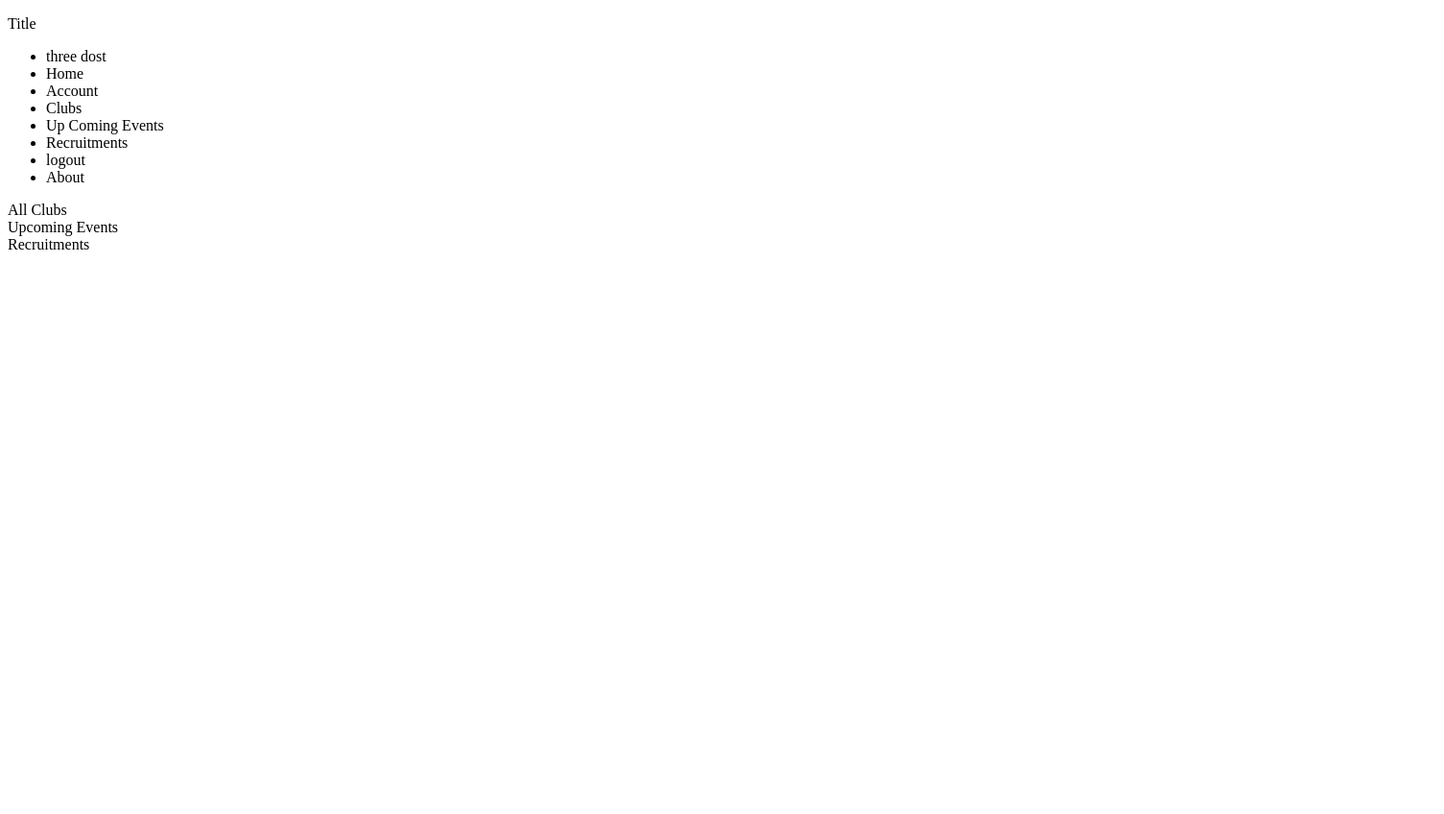
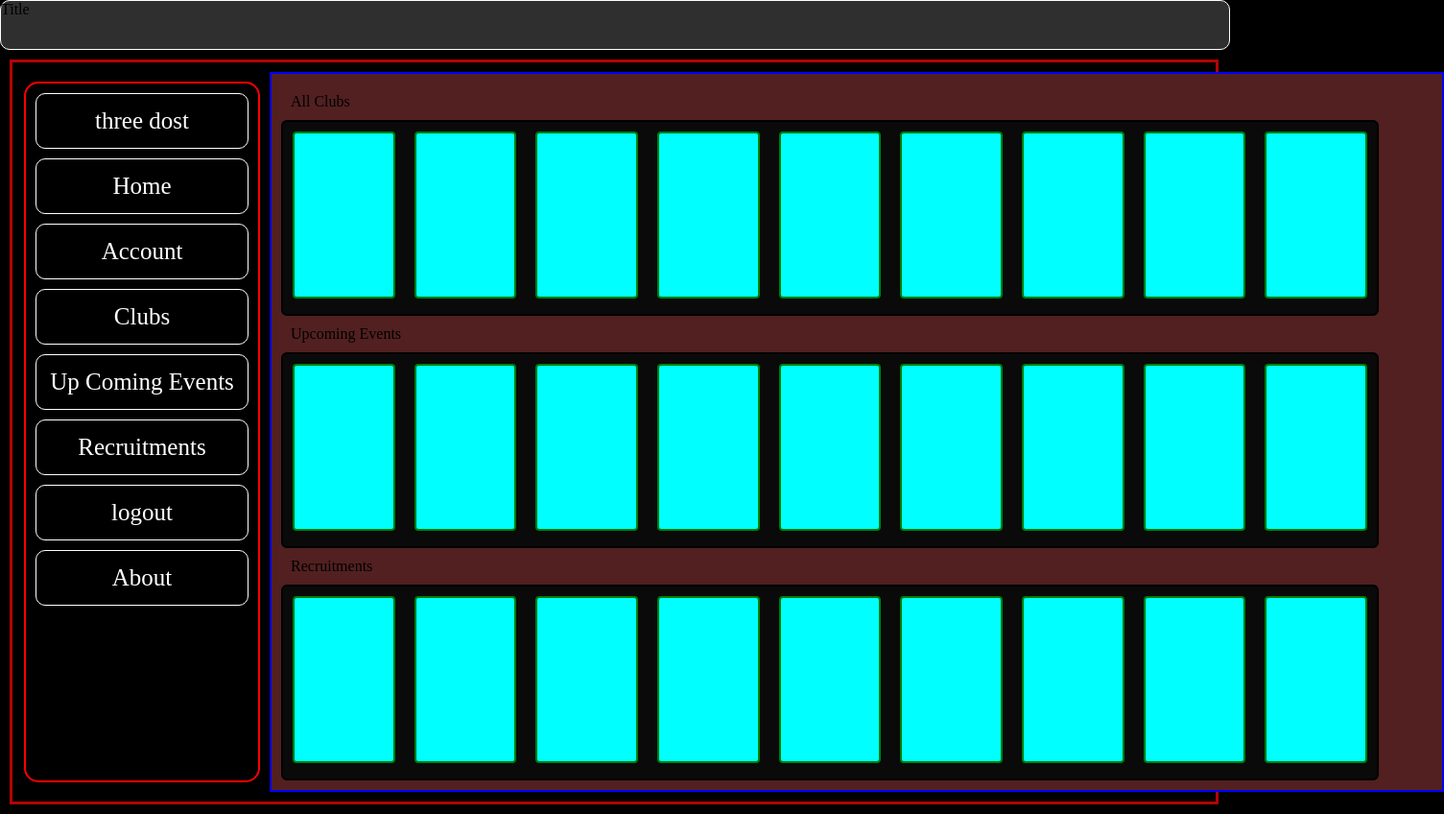
Before and after one commit to dineshmore01/Eventmate, a plain HTML site: page index.html in a window 1280 px wide. Shown: the whole page at 96% size, 1505 px wide, since content can reach past the window. Before the commit the page ends 800 px from the top, so only its background shows below. Drawn offline with Linux system fonts and the light colour scheme.

Commit message:
Update style.css

```diff
--- a/style.css
+++ b/style.css
@@ -1,3 +1,82 @@
+/* body {
+    background: linear-gradient(135deg, rgb(255, 170, 133) 10%, rgb(179, 49, 95) 100%);
+} */
+
+body{
+    background-color: black;
+}
+* {
+    margin: 0;
+    padding: 0;
+}
+
+.top {
+    width: 100%;
+    height: 50px;
+    border: 1px solid rgb(255, 255, 255);
+    border-radius: 10px;
+    background-color: rgb(47, 47, 47);
+    /* position: fixed; */
+}
 .container{
-    /* background-color: linear-gradient(135deg, rgb(253, 101, 133) 10%, rgb(13, 37, 185) 100%); */
+    display: flex;
+    border: 3px solid rgb(178, 4, 4);
+    padding: 10px ;
+    margin: 10px;
 }
+
+.nav {
+    margin: 10px;
+    margin-left: 2px;
+    border: 2px solid red;
+    width: 250px;
+    font-size: 25px;
+    border-radius: 15px;
+}
+
+li {
+    color: white;
+    display: flex;
+    justify-content: center;
+    align-items: center;
+    padding: 14px 0;
+    border: 1px solid rgb(255, 255, 255);
+    border-radius: 10px;
+    margin: 10px;
+    width: 220px;
+
+}
+ul {
+    list-style-type: none;
+}
+.content{
+   border: 2px solid blue;
+   width: 1200px;
+   padding: 10px;
+   background-color: rgb(82, 32, 32);
+}
+
+.title {
+    padding: 10px;
+}
+
+.section1 , .section2 , .section3{
+    width: 95%;
+    height: 200px;
+    border: 2px solid black;
+    background-color: rgb(10, 10, 10);
+    display: flex;
+    border-radius: 6px;
+    /* overflow: auto; */
+}
+
+.cards1, .cards2, .cards3 {
+    height: 170px;
+    width: 150px;
+    border: 2px solid green;
+    margin: 10px;
+    border-radius: 4px;
+    background-color: cyan;
+    overflow: auto;
+
+}
```
